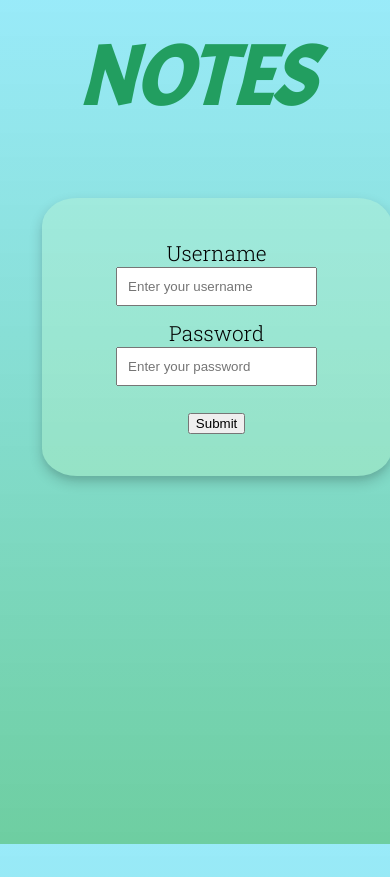
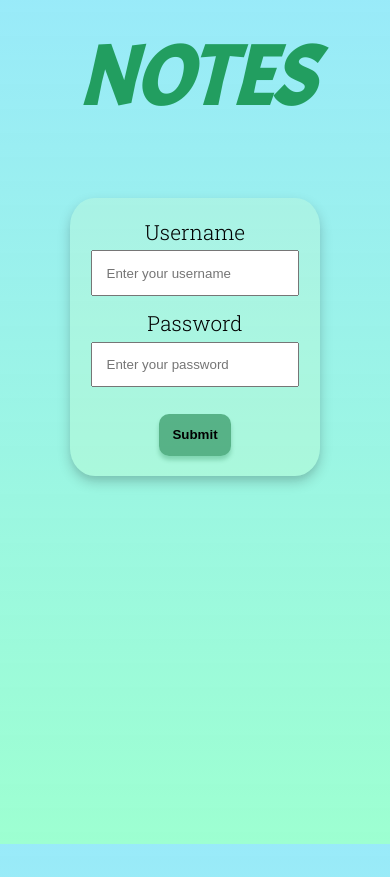
Before and after one commit to Alexso47/notes-app_front-end, a React (Create React App) app: page / in a window 390 px wide. Built offline with nearby package versions, Linux system fonts and the light colour scheme.

Commit message:
part5b completed

```diff
--- a/src/components/Note.js
+++ b/src/components/Note.js
@@ -86,7 +86,7 @@ const Note = ({ note, toggleImportance, filterByUser, userLogged, setErrorMessag
 		setTimeout(async () => {
 			deleteNote(id)
 		}, 500)
-
+		clearTimeout()
 	}
 
 	const filterUserTitle = 'Created by ' + note.user.name
--- a/src/css/LoginForm.css
+++ b/src/css/LoginForm.css
@@ -16,13 +16,39 @@
 .loginForm>label {
 	display: inline-block;
 	width: 6em;
+	padding-bottom: 0.2em;
 }
 
 .loginForm>input {
-	padding: 10px;
+	padding: 1em;
 	margin-bottom: 1em;
 }
 
 .loginForm>button {
 	margin-top: 1em;
+	padding: 1em;
+	border-radius: 10px;
+	border: none;
+	background-color: rgba(27, 128, 74, 0.575) ;
+	font-weight: bold;
+	cursor: pointer;
+	box-shadow: 0 4px 4px 0 rgba(27, 128, 74, 0.294);
 }
+
+.loginForm>button:hover {
+	background-color: rgba(23, 102, 60, 0.726) ;
+	color: white;
+}
+
+@media screen and (max-width: 600px) {
+	.loginForm {
+		background-color: rgba(224, 255, 192, 0.205);
+		border-radius: 10%;
+		padding: 1em;
+		width: 250px;
+		margin: 0 auto;
+	}
+	.loginForm>input {
+		margin-bottom: 1em;
+	}
+}
--- a/src/css/NotesCollection.css
+++ b/src/css/NotesCollection.css
@@ -32,7 +32,6 @@
 }
 
 #clear-button:hover {
-	margin-left: 1em;
 	background-color: rgb(104, 12, 12);
 }
 
@@ -81,6 +80,5 @@
 
 	#clear-button {
 		margin-left: auto;
-
 	}
 }
--- a/src/index.css
+++ b/src/index.css
@@ -7,7 +7,7 @@ body {
 	margin-left: 2em;
 	margin-right: 2em;
 	min-height: 100vh;
-	background-image: linear-gradient(to bottom, #89e7f8dc, #6ecea1);
+	background-image: linear-gradient(to bottom, #89e7f8dc, #9dffd1);
 	background-repeat: no-repeat;
 	background-attachment: fixed;
 	background-position: center;
```
